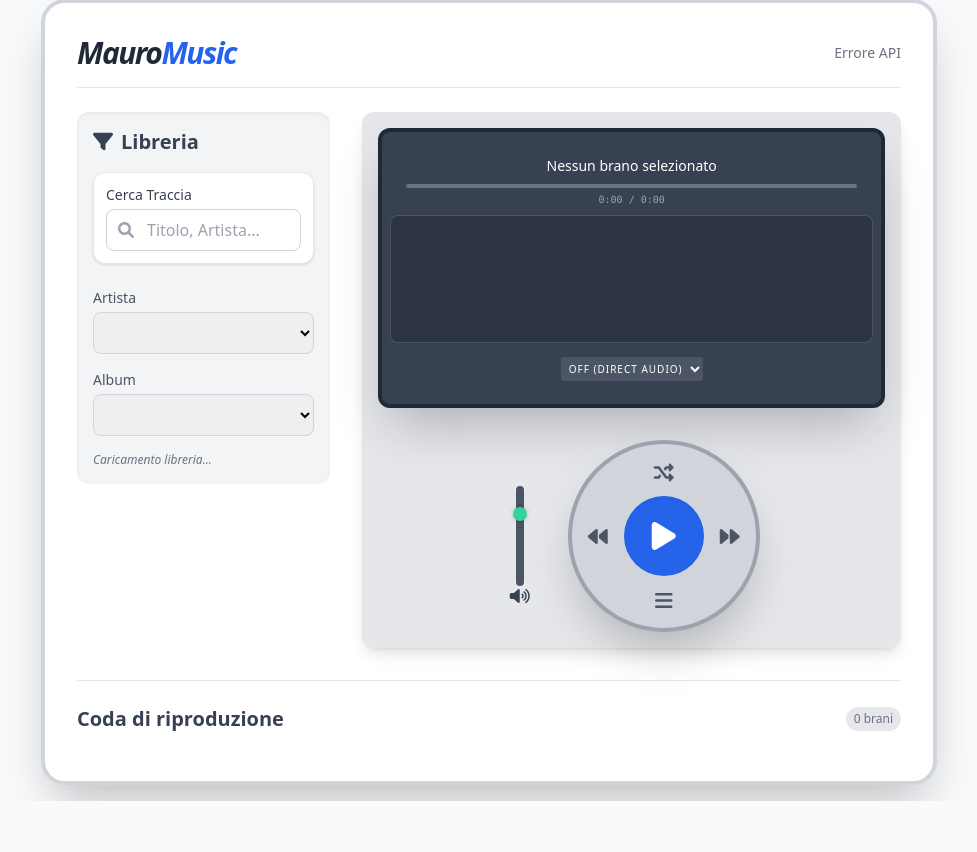
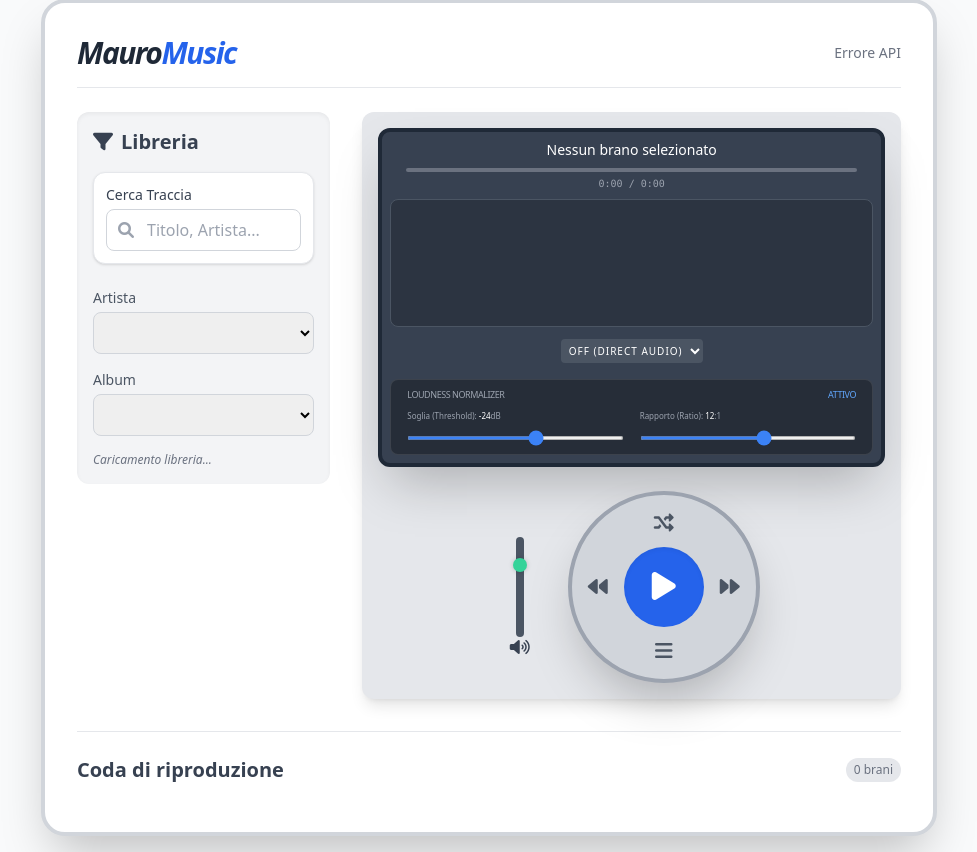
Before and after one commit to maurobeltrami/WebMusicPlayerAI, a Django app: page / in a window 1280 px wide. Shown: the part 17-869 px from the top of the page, without its empty margins (151-1128 px from the left). Before the commit the page ends 818 px from the top, so only its background shows below. Run offline with Django 5.2, Linux system fonts and the light colour scheme; lists and menus that the app fills with data are empty; some libraries are stand-ins or nearby versions.

Commit message:
aggiunta comandi per gestione compressore

```diff
--- a/music_player/static/music_player/js/app.js
+++ b/music_player/static/music_player/js/app.js
@@ -2,7 +2,7 @@
 import * as vis from './visualizer.js';
 import * as playerTools from './player.js';
 import * as filterTools from './filters.js';
-import * as audioEngine from './audio-engine.js'; // Nuovo import
+import * as audioEngine from './audio-engine.js';
 
 // --- STATO GLOBALE ---
 let fullLibrary = [];
@@ -29,7 +29,6 @@
     if (audioPlayer.src !== finalSrc) {
         audioPlayer.src = finalSrc;
         audioPlayer.load();
-        console.log("Audio caricato via modulo:", finalSrc);
     }
 
     document.getElementById('currentTrack').textContent = `${track.title} - ${track.artist}`;
@@ -40,7 +39,7 @@
                 isPlaying = true;
                 playPauseIcon.classList.replace('fa-play', 'fa-pause');
             })
-            .catch(e => console.warn("Interazione richiesta per autoplay"));
+            .catch(e => console.warn("Interazione richiesta"));
     }
     renderUI();
 }
@@ -70,7 +69,6 @@
 
 function toggleShuffle() {
     if (currentPlaylist.length === 0) return;
-
     isShuffling = !isShuffling;
     const shuffleBtn = document.getElementById('shuffleBtn');
 
@@ -90,7 +88,6 @@
 async function togglePlayPause() {
     if (currentPlaylist.length === 0) return;
 
-    // INIZIALIZZA MOTORE AUDIO E COMPRESSORE AL PRIMO PLAY
     if (!audioEngine.audioContext) {
         await audioEngine.initAudio(audioPlayer);
     }
@@ -139,6 +136,19 @@
     audioPlayer.volume = val;
 });
 
+// LISTENERS PER IL COMPRESSORE
+document.getElementById('thresholdSlider').addEventListener('input', (e) => {
+    const val = parseFloat(e.target.value);
+    document.getElementById('thresholdVal').textContent = val;
+    audioEngine.updateCompressor('threshold', val);
+});
+
+document.getElementById('ratioSlider').addEventListener('input', (e) => {
+    const val = parseFloat(e.target.value);
+    document.getElementById('ratioVal').textContent = val;
+    audioEngine.updateCompressor('ratio', val);
+});
+
 audioPlayer.addEventListener('timeupdate', () => {
     const progress = (audioPlayer.currentTime / audioPlayer.duration) * 100;
     const pBar = document.getElementById('progressBar');
@@ -153,7 +163,6 @@
 let frame = 0;
 function animate() {
     if (ctx && canvas) {
-        // Passiamo l'analyser dal motore audio al visualizzatore
         const type = document.getElementById('visualizerSelector').value;
         vis.draw(ctx, canvas, type, isPlaying, frame++, audioEngine.analyser);
     }
@@ -174,10 +183,8 @@
 
         loadTrack(0, false);
         animate();
-
         aiStatus.textContent = "Libreria Pronta";
     } catch (e) {
         aiStatus.textContent = "Errore API";
-        console.error(e);
     }
 });
--- a/music_player/static/music_player/js/audio-engine.js
+++ b/music_player/static/music_player/js/audio-engine.js
@@ -1,6 +1,7 @@
-// audio-engine.js
+// audio-engine.js - Gestione Normalizzazione e Analizzatore
 export let audioContext;
 export let analyser;
+export let compressor;
 
 export async function initAudio(audioElement) {
     if (!audioContext) {
@@ -8,16 +9,34 @@
         const source = audioContext.createMediaElementSource(audioElement);
 
         analyser = audioContext.createAnalyser();
-        const compressor = audioContext.createDynamicsCompressor();
+        analyser.fftSize = 256;
 
-        // Impostazioni normalizzazione
+        compressor = audioContext.createDynamicsCompressor();
+
+        // Impostazioni iniziali
         compressor.threshold.setValueAtTime(-24, audioContext.currentTime);
+        compressor.knee.setValueAtTime(30, audioContext.currentTime);
         compressor.ratio.setValueAtTime(12, audioContext.currentTime);
+        compressor.attack.setValueAtTime(0.003, audioContext.currentTime);
+        compressor.release.setValueAtTime(0.25, audioContext.currentTime);
 
-        // Catena: Source -> Analyser -> Compressor -> Destination
         source.connect(analyser);
         analyser.connect(compressor);
         compressor.connect(audioContext.destination);
     }
-    return { audioContext, analyser };
+
+    if (audioContext.state === 'suspended') {
+        await audioContext.resume();
+    }
+
+    return { audioContext, analyser, compressor };
 }
+
+/**
+ * Aggiorna i parametri del compressore in tempo reale
+ */
+export function updateCompressor(param, value) {
+    if (!compressor || !audioContext) return;
+    // Transizione fluida di 0.1 secondi per evitare "pop" nell'audio
+    compressor[param].setTargetAtTime(value, audioContext.currentTime, 0.1);
+}
--- a/music_player/templates/music_player/index.html
+++ b/music_player/templates/music_player/index.html
@@ -51,7 +51,7 @@
 
             <section class="lg:col-span-2 p-4 bg-gray-200 rounded-xl shadow-lg flex flex-col items-center">
 
-                <div id="displayScreen" class="w-full p-2 bg-gray-700 rounded-xl shadow-2xl mb-6 flex flex-col items-center justify-center border-4 border-gray-800" style="height: 280px;">
+                <div id="displayScreen" class="w-full p-2 bg-gray-700 rounded-xl shadow-2xl mb-4 flex flex-col items-center justify-center border-4 border-gray-800" style="min-height: 320px;">
                     <p id="currentTrack" class="text-center text-sm font-medium text-white mb-2 truncate px-4 w-full">Nessun brano selezionato</p>
 
                     <div class="w-full px-4 mb-1">
@@ -65,13 +65,30 @@
                         <canvas id="visualizer" class="block w-full h-full"></canvas>
                     </div>
 
-                    <div class="mt-3">
-                         <select id="visualizerSelector" class="p-1 text-[10px] bg-gray-600 text-white rounded border-none uppercase tracking-widest focus:ring-0 cursor-pointer hover:bg-gray-500 transition">
+                    <div class="mt-3 flex gap-4 items-center">
+                         <select id="visualizerSelector" class="p-1 text-[10px] bg-gray-600 text-white rounded border-none uppercase tracking-widest cursor-pointer hover:bg-gray-500 transition">
                             <option value="none">Off (Direct Audio)</option>
                             <option value="waveform">Waveform</option>
                             <option value="bars">Frequencies</option>
                             <option value="circles">Energy Rings</option>
                         </select>
+                    </div>
+
+                    <div class="w-full mt-4 px-4 py-2 bg-black/30 rounded-lg border border-white/10">
+                        <div class="flex justify-between text-[9px] text-gray-400 uppercase tracking-tighter mb-2">
+                            <span>Loudness Normalizer</span>
+                            <span id="compStatus" class="text-blue-400">Attivo</span>
+                        </div>
+                        <div class="grid grid-cols-2 gap-4">
+                            <div>
+                                <label class="block text-[8px] text-gray-400">Soglia (Threshold): <span id="thresholdVal" class="text-white">-24</span>dB</label>
+                                <input type="range" id="thresholdSlider" min="-60" max="0" step="1" value="-24" class="w-full h-1 bg-gray-600 accent-blue-500">
+                            </div>
+                            <div>
+                                <label class="block text-[8px] text-gray-400">Rapporto (Ratio): <span id="ratioVal" class="text-white">12</span>:1</label>
+                                <input type="range" id="ratioSlider" min="1" max="20" step="1" value="12" class="w-full h-1 bg-gray-600 accent-blue-500">
+                            </div>
+                        </div>
                     </div>
                 </div>
 
```
Also changed, not shown: other parts of music_player/templates/music_player/index.html (+1 -1 lines).
